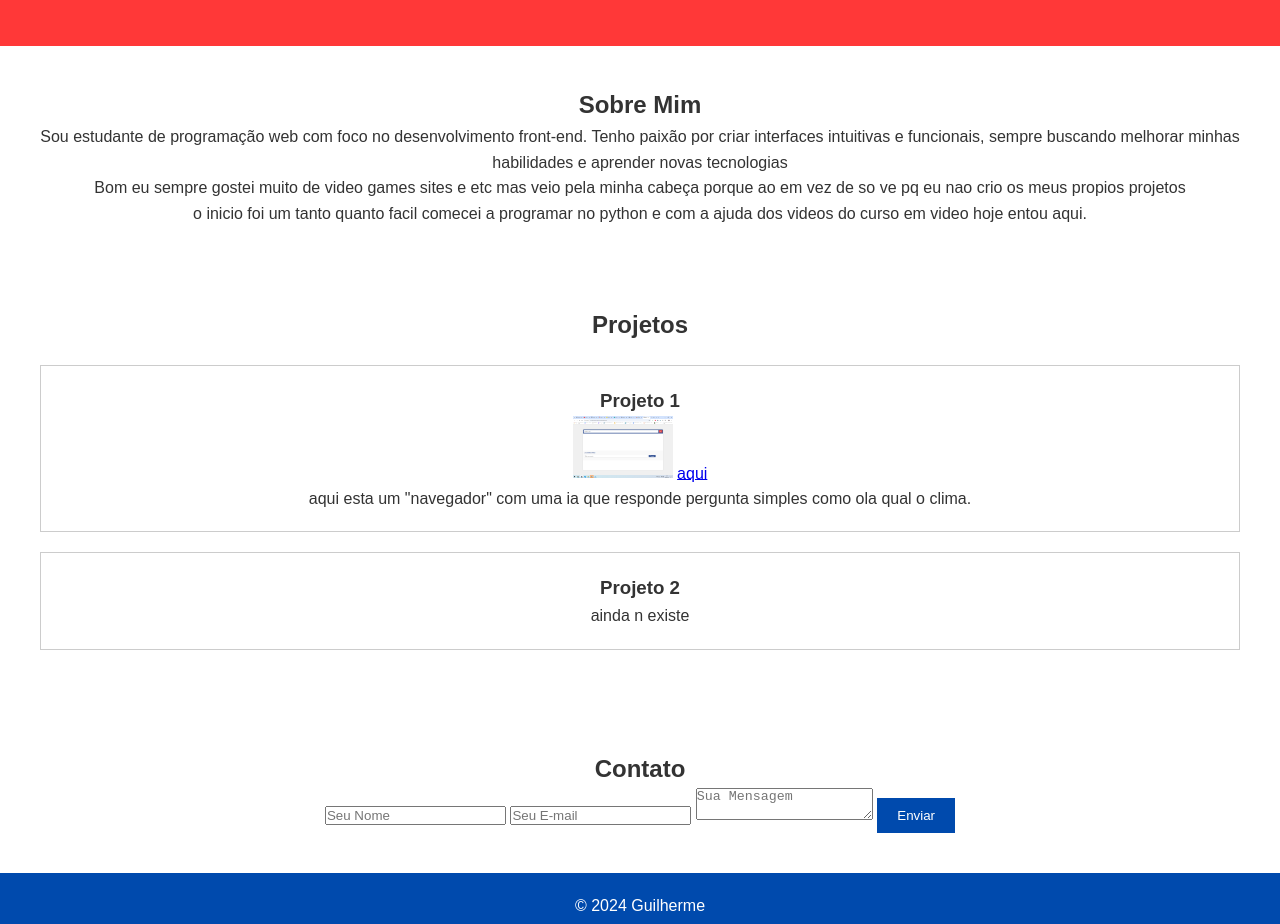
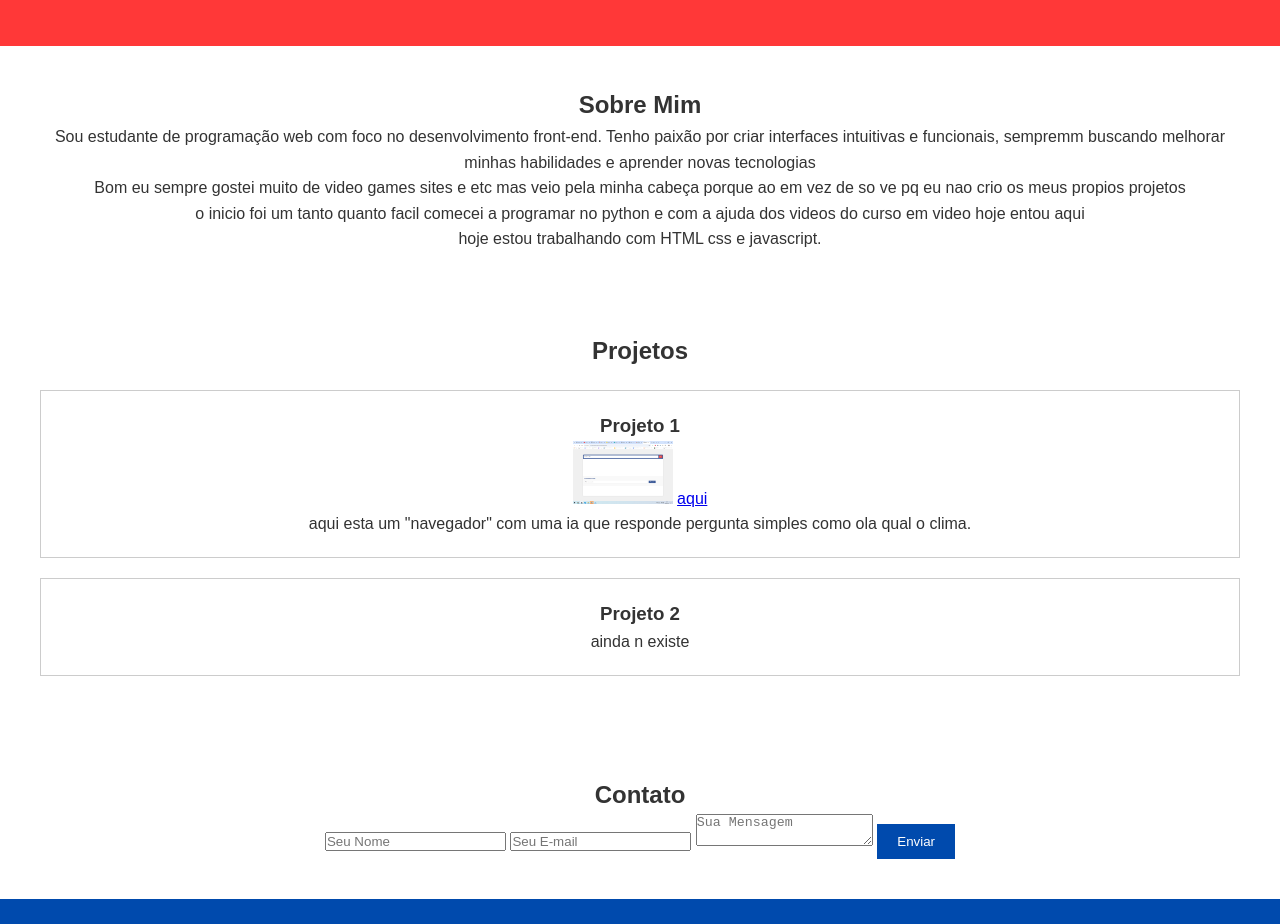
Before and after one commit to guilher42/guilherme, a plain HTML site: page index.html in a window 1280 px wide. Shown: the part 800-1724 px from the top of the page. Drawn offline with Linux system fonts and the light colour scheme.

Commit message:
update port

```diff
--- a/index.html
+++ b/index.html
@@ -25,7 +25,7 @@
 
     <section id="about">
         <h2>Sobre Mim</h2>
-        <p>Sou estudante de programação web com foco no desenvolvimento front-end. Tenho paixão por criar interfaces intuitivas e funcionais, sempre buscando melhorar minhas habilidades e aprender novas tecnologias<br>Bom eu sempre gostei muito de video games sites e etc mas veio pela minha cabeça porque ao em vez de so ve pq eu nao crio os meus propios projetos <br> o inicio foi um tanto quanto facil comecei a programar no python e com a ajuda dos videos do curso em video hoje entou aqui.</p>
+        <p>Sou estudante de programação web com foco no desenvolvimento front-end. Tenho paixão por criar interfaces intuitivas e funcionais, sempremm buscando melhorar minhas habilidades e aprender novas tecnologias<br>Bom eu sempre gostei muito de video games sites e etc mas veio pela minha cabeça porque ao em vez de so ve pq eu nao crio os meus propios projetos <br> o inicio foi um tanto quanto facil comecei a programar no python e com a ajuda dos videos do curso em video hoje entou aqui<br> hoje estou trabalhando com HTML css e javascript.</p>
     </section>
 
     <section id="projects">
```
